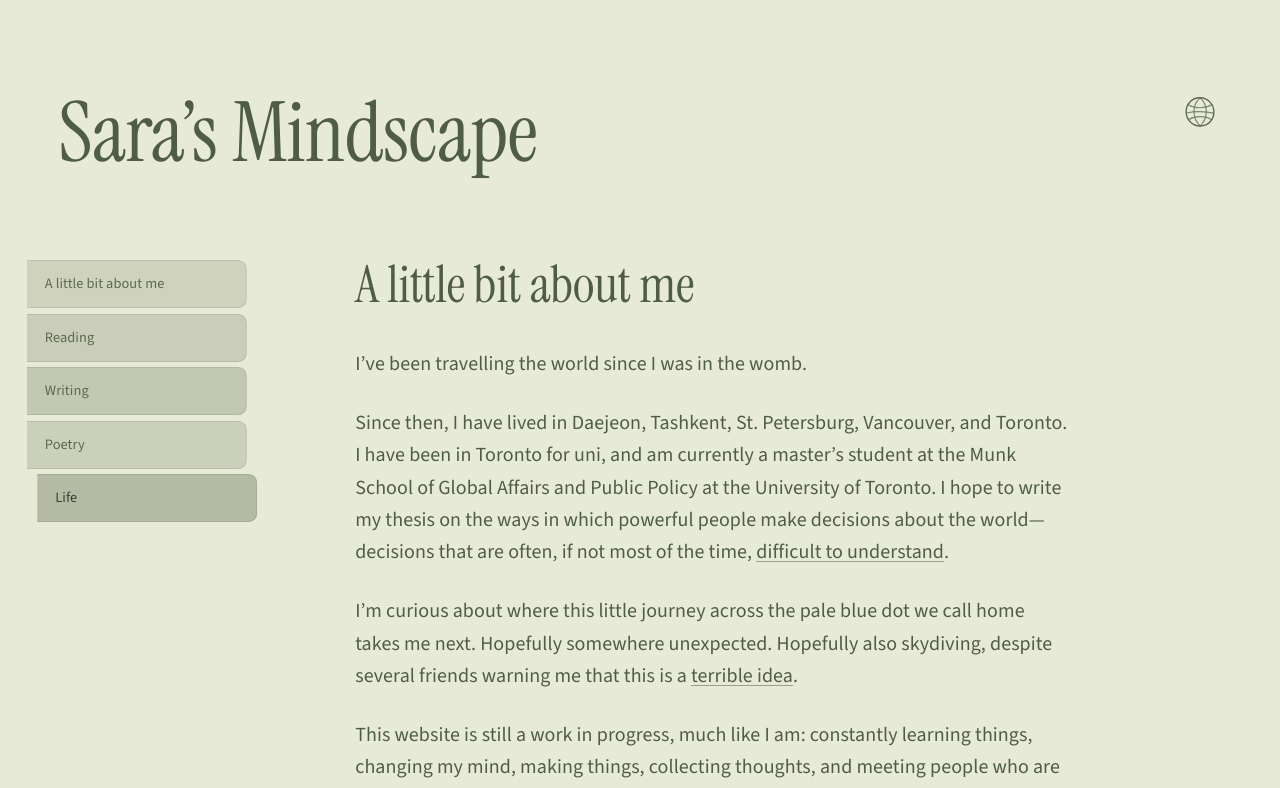
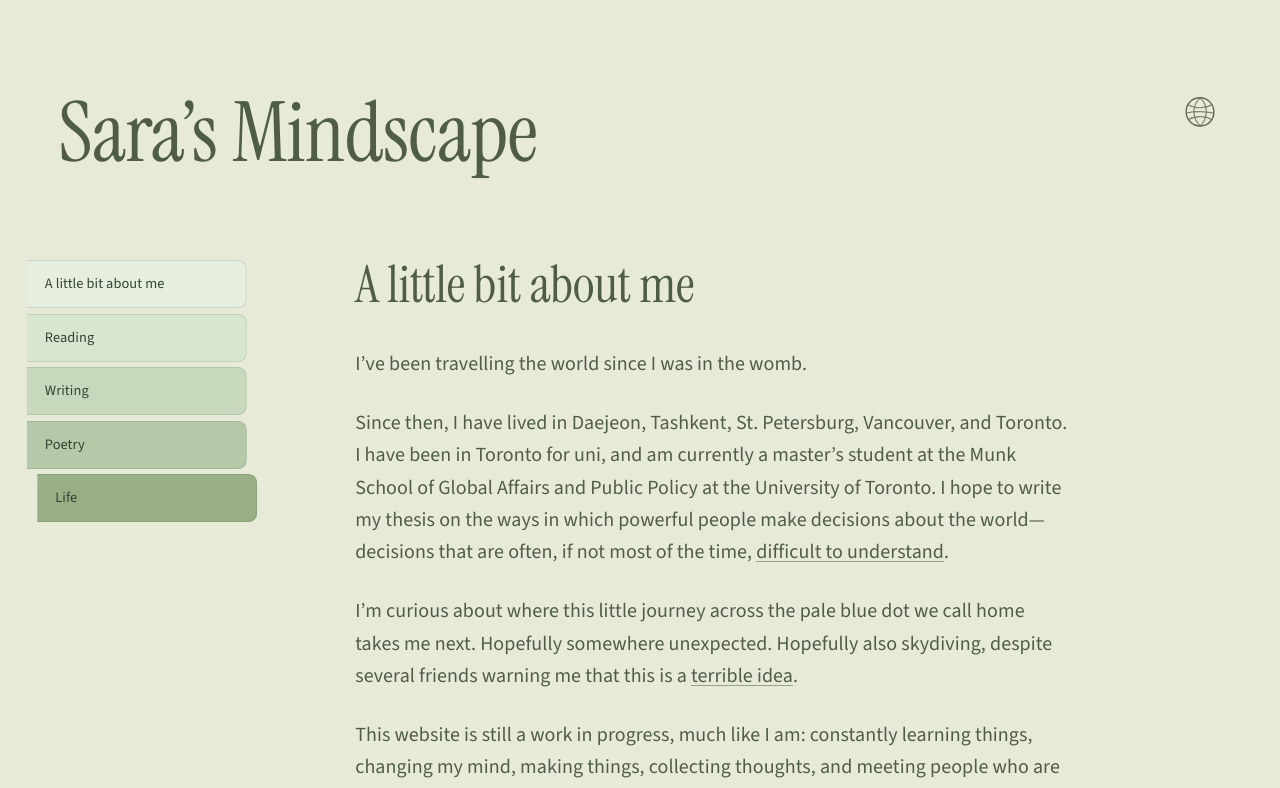
Before and after one commit to saykig/sarakim23, a Next.js app: page /about in a window 1280 px wide. Shown: the top 788 px of the page. Built offline with nearby package versions, Linux system fonts and the light colour scheme.

Commit message:
Refine Mindscape tab palette

```diff
--- a/app/global.css
+++ b/app/global.css
@@ -340,7 +340,7 @@ body:has(.soft-atlas-page) ::selection {
   display: flex;
   align-items: baseline;
   gap: 0.42rem;
-  color: var(--atlas-ink-soft);
+  color: var(--atlas-ink);
   font-size: 0.92rem;
   font-weight: 350;
   line-height: 1.4;
@@ -763,7 +763,7 @@ body:has(.soft-atlas-page) ::selection {
   position: relative;
   width: 0;
   height: 0;
-  color: var(--atlas-ink);
+  color: var(--atlas-ink-soft);
   pointer-events: none;
 }
 
@@ -1347,11 +1347,7 @@ body:has(.about-page) ::selection {
 }
 
 .mindscape-tab {
-  --mindscape-tab-color: color-mix(
-    in srgb,
-    var(--atlas-sage) 22%,
-    var(--atlas-paper)
-  );
+  --mindscape-tab-color: #e6eedf;
   display: flex;
   width: calc(100% - 0.75rem);
   min-height: 3rem;
@@ -1360,7 +1356,7 @@ body:has(.about-page) ::selection {
   border-left: 0;
   border-radius: 0 0.55rem 0.55rem 0;
   background: var(--mindscape-tab-color);
-  color: var(--atlas-ink-soft);
+  color: var(--atlas-ink);
   cursor: pointer;
   font-family: var(--font-source-sans), Arial, sans-serif;
   font-size: clamp(0.78rem, 1.2vw, 0.9rem);
@@ -1379,40 +1375,37 @@ body:has(.about-page) ::selection {
 }
 
 .mindscape-tab:nth-child(2) {
-  --mindscape-tab-color: color-mix(
+  --mindscape-tab-color: #d8e5cf;
+}
+
+.mindscape-tab:nth-child(3) {
+  --mindscape-tab-color: #c8d8bd;
+}
+
+.mindscape-tab:nth-child(4) {
+  --mindscape-tab-color: #b5c8a8;
+}
+
+.mindscape-tab:nth-child(5) {
+  --mindscape-tab-color: #9db488;
+}
+
+.mindscape-tab:hover {
+  background: color-mix(
     in srgb,
-    var(--atlas-sage) 27%,
-    var(--atlas-paper)
+    var(--mindscape-tab-color) 94%,
+    var(--atlas-sage)
   );
-}
-
-.mindscape-tab:nth-child(3) {
-  --mindscape-tab-color: color-mix(
+  color: var(--atlas-ink);
+  transform: translateX(0.2rem);
+}
+
+.mindscape-tab[data-state='active'] {
+  background: color-mix(
     in srgb,
-    var(--atlas-sage) 32%,
-    var(--atlas-paper)
+    var(--mindscape-tab-color) 88%,
+    var(--atlas-sage)
   );
-}
-
-.mindscape-tab:nth-child(4) {
-  --mindscape-tab-color: color-mix(
-    in srgb,
-    var(--atlas-sage) 25%,
-    var(--atlas-paper)
-  );
-}
-
-.mindscape-tab:nth-child(5) {
-  --mindscape-tab-color: color-mix(
-    in srgb,
-    var(--atlas-sage) 29%,
-    var(--atlas-paper)
-  );
-}
-
-.mindscape-tab:hover,
-.mindscape-tab[data-state='active'] {
-  background: color-mix(in srgb, var(--atlas-sage) 45%, var(--atlas-paper));
   color: var(--atlas-ink);
   transform: translateX(0.2rem);
 }
```
